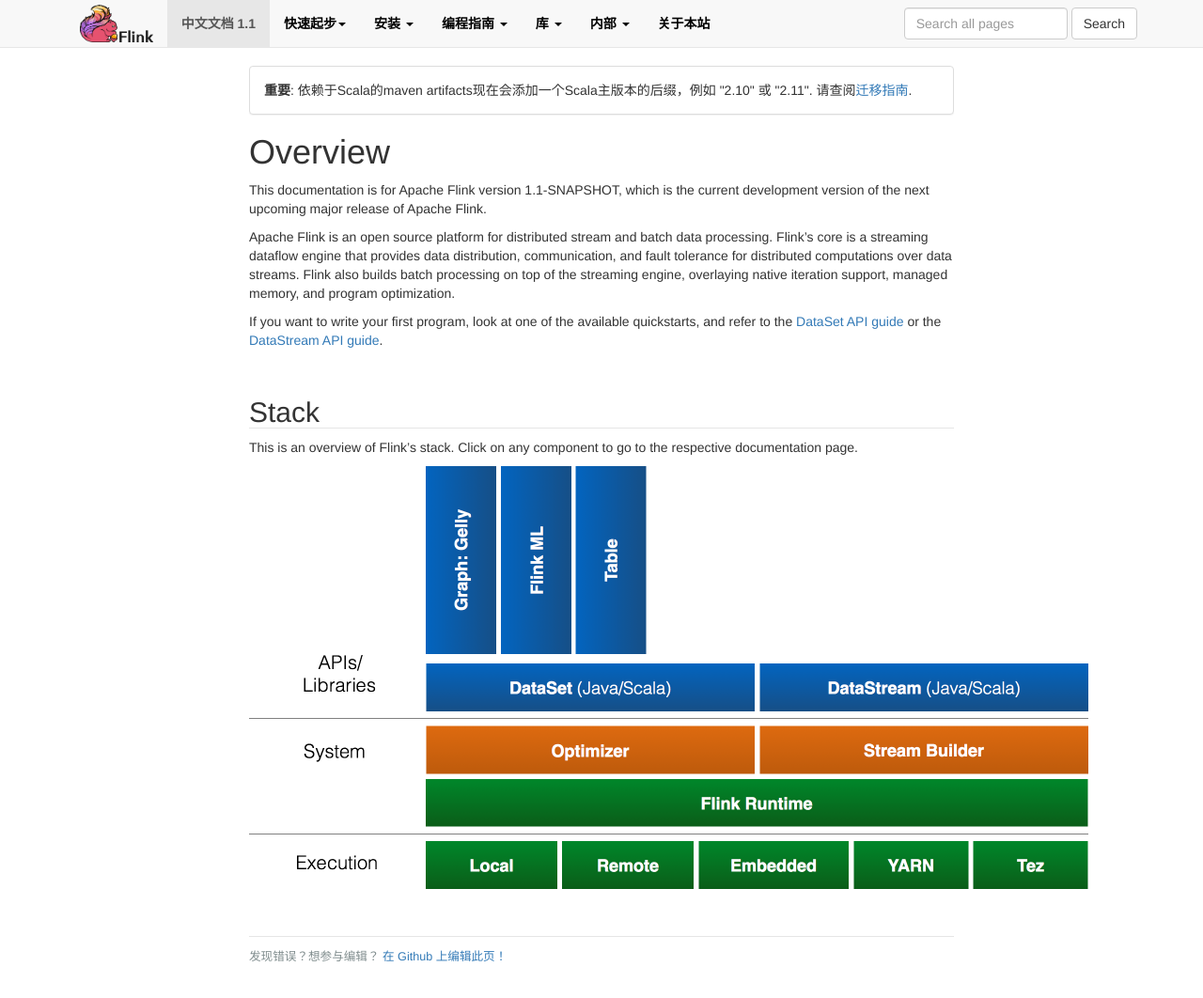
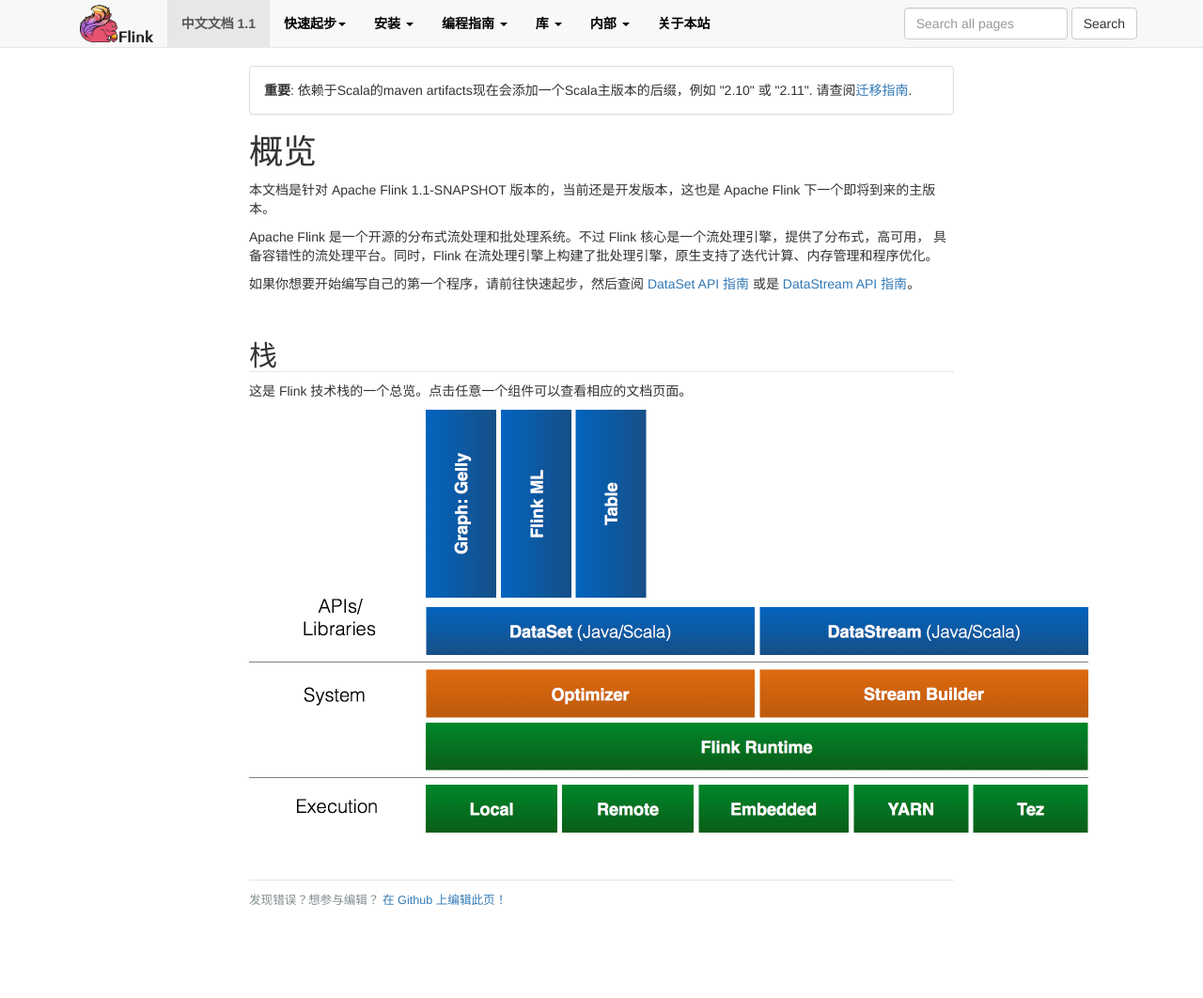
Before and after one commit to xuchuanyin/flink-china-doc, a Jekyll site: the page built from index.md, in a window 1280 px wide and 1078 px high. Shown: the top 1062 px of the window at 94% size. Built offline with Jekyll 4.4.1, drawn with Linux system fonts in a browser that asks for light colours; nearby versions of some CDN libraries; comment, search, counter and statistics services are not loaded.

Commit message:
translate overview page

```diff
--- a/index.md
+++ b/index.md
@@ -1,5 +1,5 @@
 ---
-title: "Overview"
+title: "概览"
 ---
 <!--
 Licensed to the Apache Software Foundation (ASF) under one
@@ -20,20 +20,15 @@ specific language governing permissions and limitations
 under the License.
 -->
 
-This documentation is for Apache Flink version {{ site.version }}, which is the
-current development version of the next upcoming major release of Apache Flink.
+本文档是针对 Apache Flink {{ site.version }} 版本的，当前还是开发版本，这也是 Apache Flink 下一个即将到来的主版本。
 
-Apache Flink is an open source platform for distributed stream and batch data processing. Flink’s core is
-a streaming dataflow engine that provides data distribution, communication, and fault tolerance for distributed
-computations over data streams. Flink also builds batch processing on top of the streaming engine, overlaying
-native iteration support, managed memory, and program optimization.
+Apache Flink 是一个开源的分布式流处理和批处理系统。不过 Flink 核心是一个流处理引擎，提供了分布式，高可用， 具备容错性的流处理平台。同时，Flink 在流处理引擎上构建了批处理引擎，原生支持了迭代计算、内存管理和程序优化。
 
-If you want to write your first program, look at one of the available quickstarts, and refer to the
-[DataSet API guide](apis/batch/index.html) or the [DataStream API guide](apis/streaming/index.html).
+如果你想要开始编写自己的第一个程序，请前往快速起步，然后查阅 [DataSet API 指南](apis/batch/index.html) 或是 [DataStream API 指南](apis/streaming/index.html)。
 
-## Stack
+## 栈
 
-This is an overview of Flink's stack. Click on any component to go to the respective documentation page.
+这是 Flink 技术栈的一个总览。点击任意一个组件可以查看相应的文档页面。
 
 <img src="fig/overview-stack-0.9.png" width="893" height="450" alt="Stack" usemap="#overview-stack">
 
```
